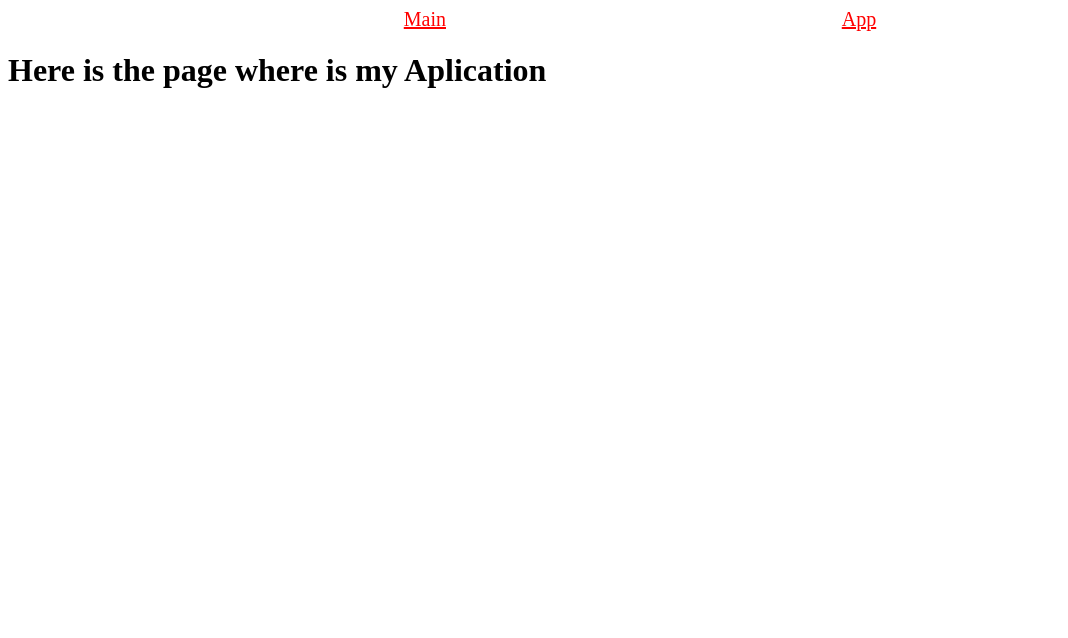
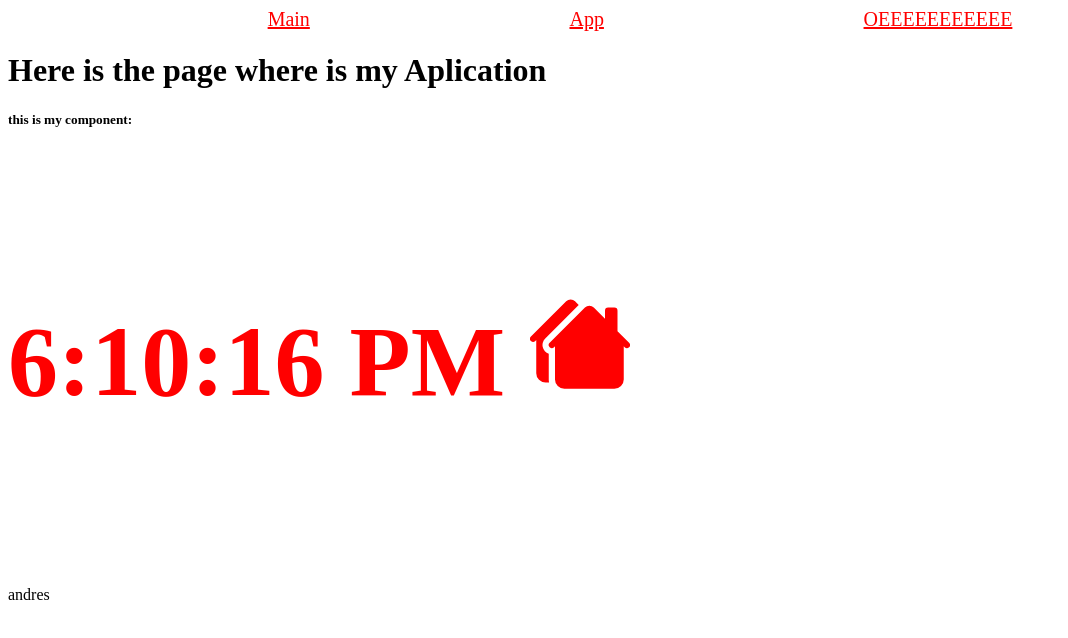
Before and after one commit to JoseDLR24/rental-app-client, a React (Create React App) app: page /app in a window 1280 px wide. Shown: the top 638 px of the page, without its empty margins (0-1068 px from the left). Built offline with nearby package versions, Linux system fonts and the light colour scheme.

Commit message:
explanation how react works

```diff
--- a/package.json
+++ b/package.json
@@ -1,7 +1,7 @@
 {
   "name": "rental",
   "version": "0.1.0",
-  "proxy":"http://localhost:5000",
+  "proxy": "http://localhost:5000",
   "private": true,
   "dependencies": {
     "@testing-library/jest-dom": "^5.16.5",
@@ -9,6 +9,7 @@
     "@testing-library/user-event": "^13.5.0",
     "react": "^18.2.0",
     "react-dom": "^18.2.0",
+    "react-icons": "^4.8.0",
     "react-router-dom": "^6.8.0",
     "react-scripts": "5.0.1",
     "web-vitals": "^2.1.4"
--- a/src/App.js
+++ b/src/App.js
@@ -2,6 +2,7 @@ import Main from "./pages/main";
 import { BrowserRouter, Route, Routes, Navigate } from "react-router-dom";
 import Navigation from "./components/Navigation";
 import Application from "./pages/application";
+import Example from "./pages/example";
 function App() {
   return (
     <BrowserRouter>
@@ -9,6 +10,7 @@ function App() {
       <Routes>
         <Route path="/main" element={<Main />} />
         <Route path="/app" element={<Application />} />
+        <Route path="/oe" element={<Example />} />
         <Route path="*" element={<Navigate to="/main" />} />
       </Routes>
     </BrowserRouter>
--- /dev/null
+++ b/src/components/Clock/index.js
@@ -0,0 +1,23 @@
+import React from "react";
+import { BsHousesFill } from "react-icons/bs";
+import "./style.css";
+
+const Clock = ({ shit, name }) => {
+  let a = "";
+
+  if (shit === "time") {
+    a = new Date().toLocaleTimeString();
+  } else {
+    a = new Date().toLocaleDateString();
+  }
+  return (
+    <div id="clock">
+      <h5>
+        {a} <BsHousesFill />{" "}
+      </h5>
+      {name}
+    </div>
+  );
+};
+
+export default Clock;
--- /dev/null
+++ b/src/components/Clock/style.css
@@ -0,0 +1,9 @@
+#clock h5{
+    color: red;
+    font-size: 100px;
+}
+
+
+#clock body{}
+
+#clock  p{}
--- a/src/components/Navigation/index.js
+++ b/src/components/Navigation/index.js
@@ -7,6 +7,7 @@ const Navigation = () => {
     <nav className="navigation-container">
       <NavLink to="/main">Main</NavLink>
       <NavLink to="/app">App</NavLink>
+      <NavLink to="/oe">OEEEEEEEEEEE</NavLink>
     </nav>
   );
 };
--- a/src/pages/application/index.js
+++ b/src/pages/application/index.js
@@ -1,4 +1,5 @@
 import React from "react";
+import Clock from "../../components/Clock";
 import Navigation from "./../../components/Navigation";
 import "./style.css";
 
@@ -6,6 +7,8 @@ const Application = () => {
   return (
     <div>
       <h1>Here is the page where is my Aplication</h1>
+      <h5>this is my component: </h5>
+      <Clock shit={"time"} name={"andres"}/>
     </div>
   );
 };
--- /dev/null
+++ b/src/pages/example/index.js
@@ -0,0 +1,19 @@
+import React from "react";
+
+const Example = () => {
+  return (
+    <div>
+      <h1>hello team</h1>
+      <p>
+        Lorem ipsum dolor sit amet consectetur adipisicing elit. Rerum,
+        doloremque. Delectus eaque necessitatibus fugit atque id placeat
+        voluptatem, nesciunt debitis mollitia, dignissimos, voluptates sunt quia
+        consequatur voluptate? At, sed labore.
+      </p>
+
+      <footer>nvdfakgnbklg</footer>
+    </div>
+  );
+};
+
+export default Example;
```
Also changed, not shown: 1 other file (tests, documents, lock files or other folders).
